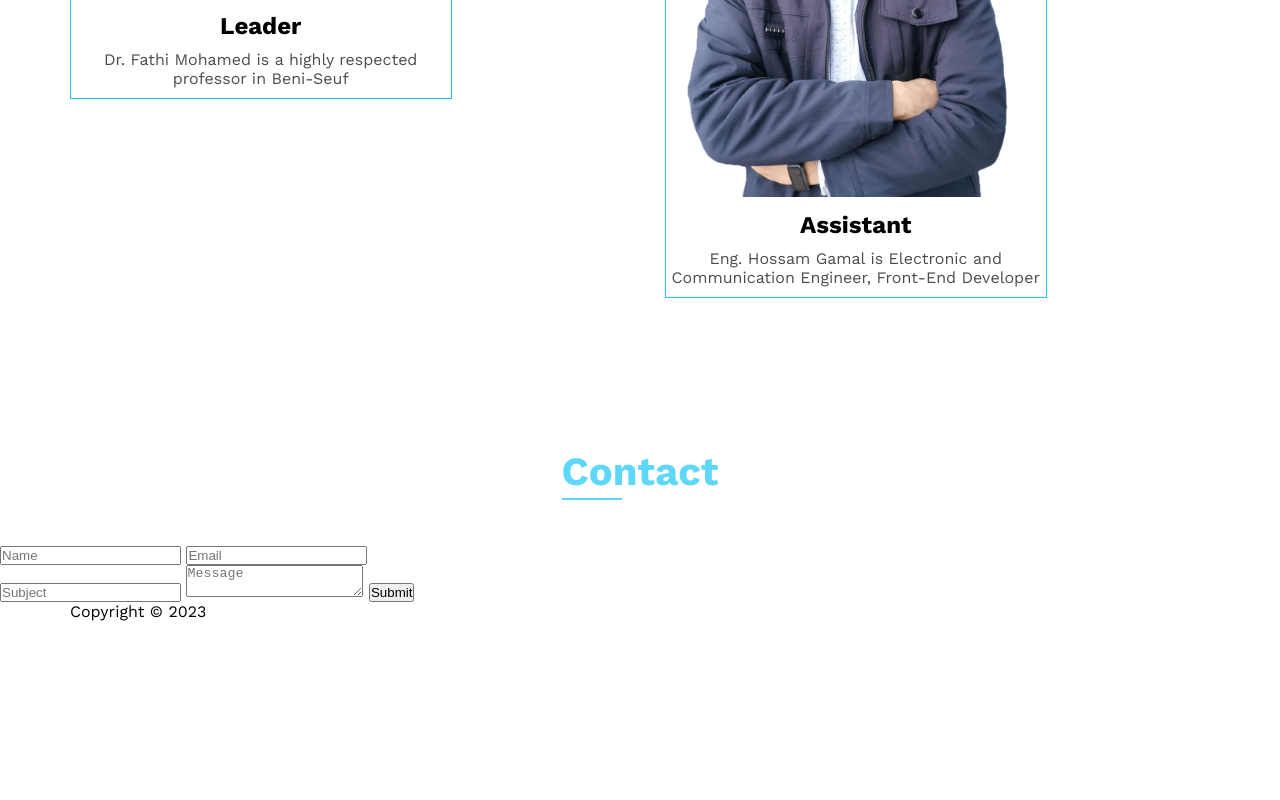
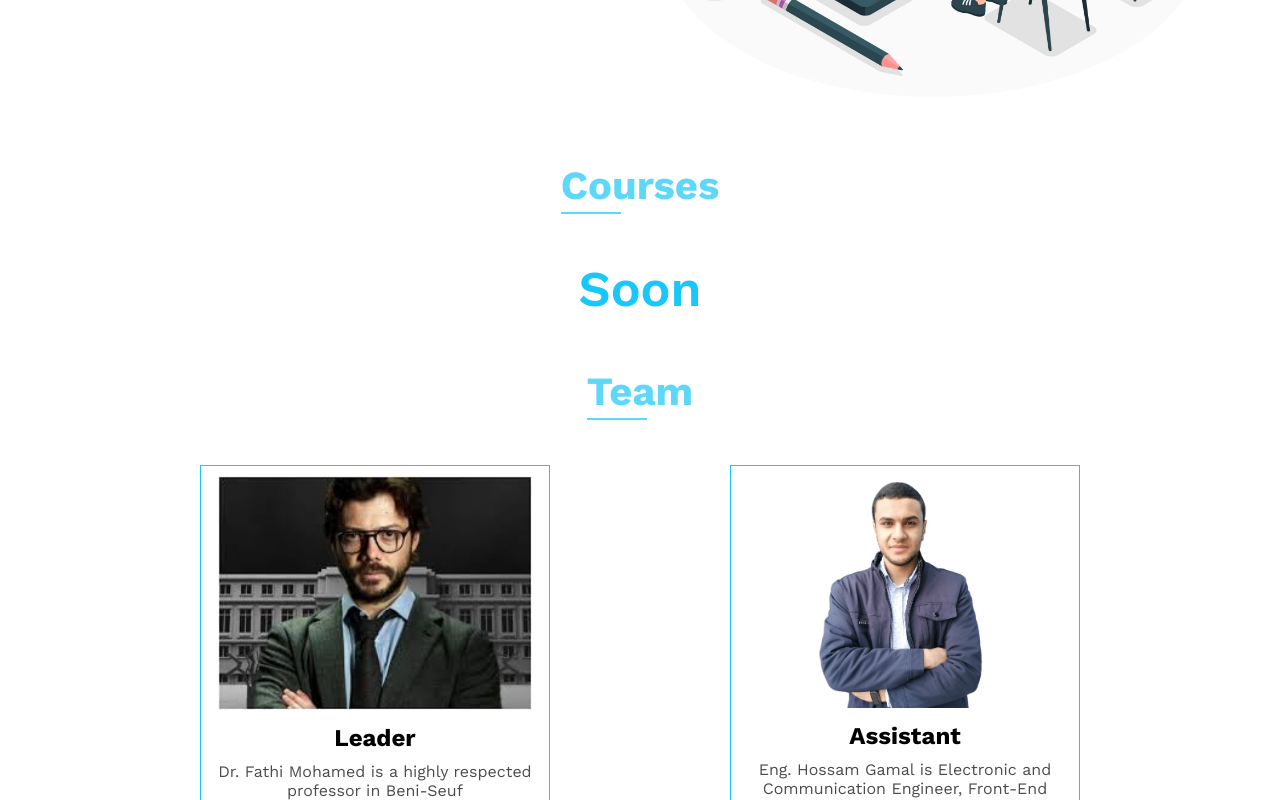
Before and after one commit to HossamGamalElhelw/Dr._Fathy1, a plain HTML site: page index.html in a window 1280 px wide. Shown: the part 2000-2800 px from the top of the page. Before the commit the page ends 2621 px from the top, so only its background shows below. Drawn offline with nearby package versions, Linux system fonts and the light colour scheme; a script that the page names is missing.

Commit message:
Update style.css

```diff
--- a/style.css
+++ b/style.css
@@ -5,6 +5,7 @@
   -webkit-box-sizing: border-box;
   -moz-box-sizing: border-box;
 }
+
 html {
   scroll-behavior: smooth;
 }
@@ -199,16 +200,16 @@ header .form {
   top: 0;
 }
 /* Section 1 */
-.Section_1 {
+.section_1 {
   min-height: 100vh;
-  background-image: url("images/3d-robot-hand-background-ai-technology-side-view.jpg");
-  background-position: center;
+  /* background-image: url("images/3d-robot-hand-background-ai-technology-side-view.jpg"); */
+  /* background-position: center;
   background-size: cover;
   background-attachment: fixed;
-  position: relative;
+  position: relative; */
 }
 
-.Section_1 .text {
+.section_1 .text {
   color: white;
   position: absolute;
   left: 0;
@@ -221,23 +222,23 @@ header .form {
   justify-content: flex-end;
 }
 @media (max-width: 767px) {
-  .Section_1 .text {
+  .section_1 .text {
     width: 100%;
   }
-  .Section_1 .content {
+  .section_1 .content {
     max-width: 100%;
   }
 }
-.Section_1 .text .content {
+.section_1 .text .content {
   max-width: 500px;
 }
-.Section_1 .text .content h2 {
+.section_1 .text .content h2 {
   line-height: 1.5;
   font-size: 32px;
   font-weight: normal;
   margin-bottom: 30px;
 }
-.Section_1 .text .content p {
+.section_1 .text .content p {
   line-height: 1.5;
 }
 /* BIO */
@@ -337,21 +338,27 @@ header .form {
 /* TEAM */
 
 .team {
-  display: grid;
-  grid-template-columns: repeat(2, 1fr);
+  display: flex;
   text-align: center;
-  padding-bottom: 100px;
+  justify-items: center;
+  justify-content: space-evenly;
+  padding-bottom: 50px;
   gap: 50px;
 }
 @media (max-width: 767px) {
   .team {
-    grid-template-columns: repeat(1, 1fr);
+    flex-direction: column;
   }
 }
+
 .team_content {
   border: 1px solid #19c8fa;
-  width: 70%;
-  min-height: 350px;
+
+  max-width: 350px;
+  min-height: 360px;
+}
+.team_assistant #img {
+  width: 50%;
 }
 .team_background {
   transform: translateX(-100%);
@@ -403,3 +410,65 @@ header .form {
 .team_content:hover .team_description {
   color: var(--maincolor);
 }
+
+/* contact */
+
+#contact {
+  width: 80%;
+  margin: 0 auto;
+  text-align: center;
+}
+
+#contact-form {
+  display: flex;
+  flex-direction: column;
+  align-items: center;
+  padding-bottom: 50px;
+}
+.contact_info {
+  display: flex;
+  gap: 20px;
+  width: 80%;
+}
+@media (max-width: 776px) {
+  .contact_info {
+    display: block;
+    width: 100%;
+  }
+}
+#contact-form input,
+#contact-form textarea {
+  width: 80%;
+  padding: 15px;
+  margin: 15px 0;
+  font-size: 16px;
+  border: 1px solid lightgray;
+  border-radius: 5px;
+}
+
+#contact-form button {
+  width: 80%;
+  padding: 15px 20px;
+  background-color: var(--maincolor);
+  color: white;
+  font-size: 16px;
+  border: none;
+  border-radius: 5px;
+  cursor: pointer;
+}
+#contact-form input:focus,
+#contact-form textarea:focus {
+  border: 1px solid var(--maincolor);
+  outline: none;
+  color: var(--maincolor);
+}
+
+/* footer */
+.footer_content {
+  background-color: var(--maincolor);
+}
+.footer_text {
+  text-align: center;
+  padding: 20px 0;
+  color: white;
+}
```
